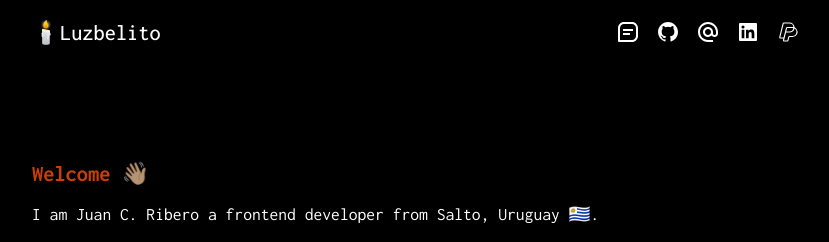
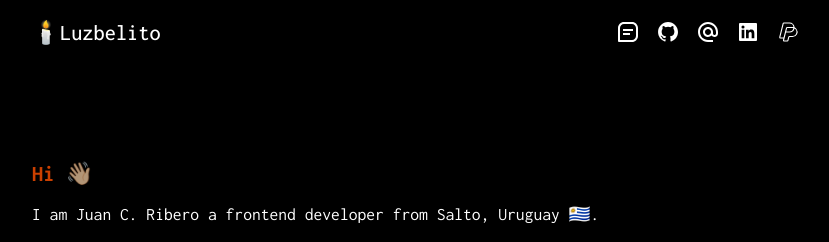
Before and after one commit to riberojuanca/juancaribero, a Next.js app: page / in a window 1280 px wide. Shown: the top 242 px of the page, without its empty margins (224-1053 px from the left). Built offline with nearby package versions, Linux system fonts and the light colour scheme.

Commit message:
VPS commit test

```diff
--- a/app/page.jsx
+++ b/app/page.jsx
@@ -39,7 +39,7 @@ function page() {
           <div className="container">
             <div className="sub-container">
               <section className="sub-container-section">
-                <h2 className="title-section">Welcome 👋🏼</h2>
+                <h2 className="title-section">Hi 👋🏼</h2>
                 <div className="body-section">
                   <p>
                     I am Juan C. Ribero a frontend developer from Salto, Uruguay
```
